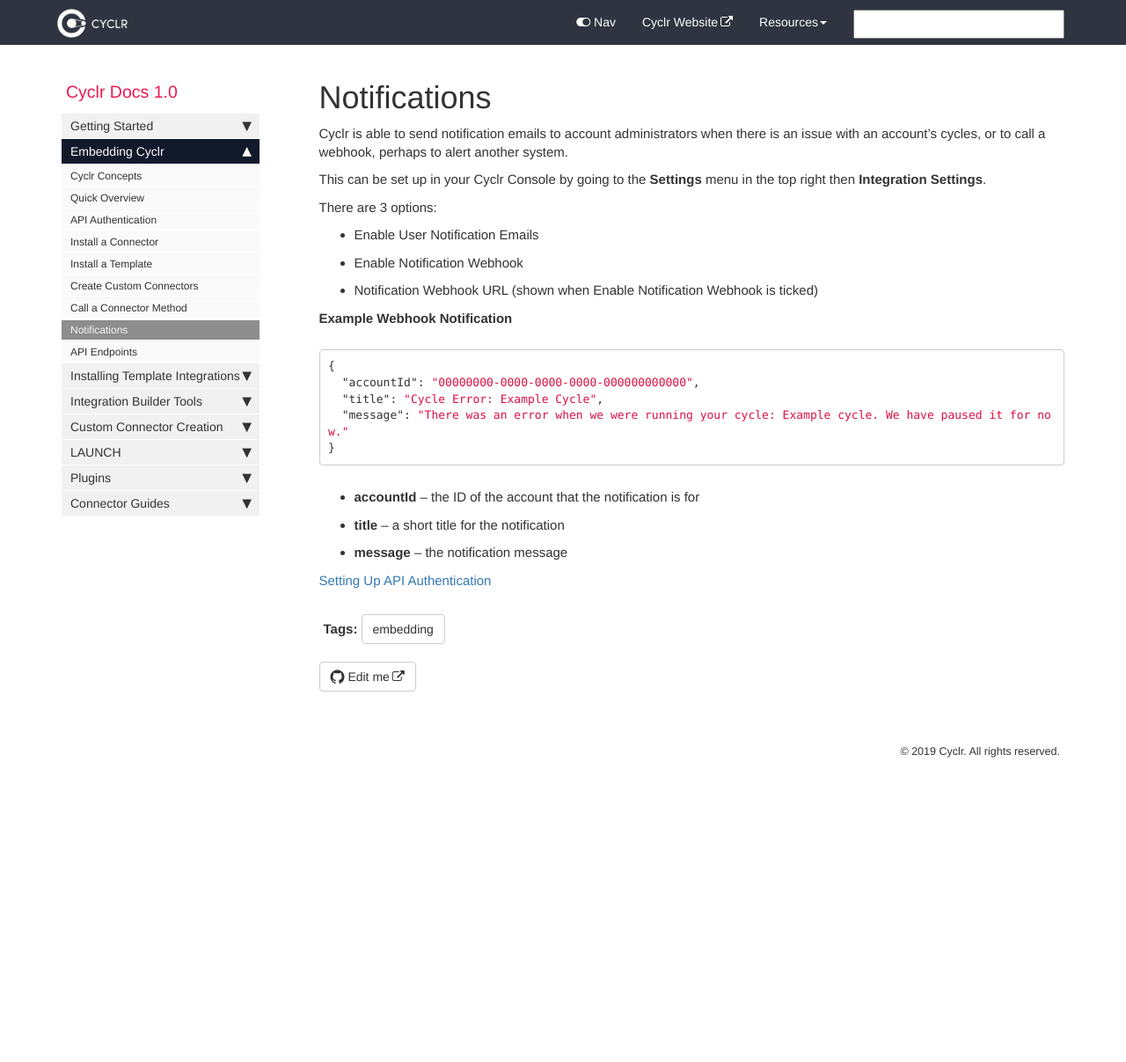
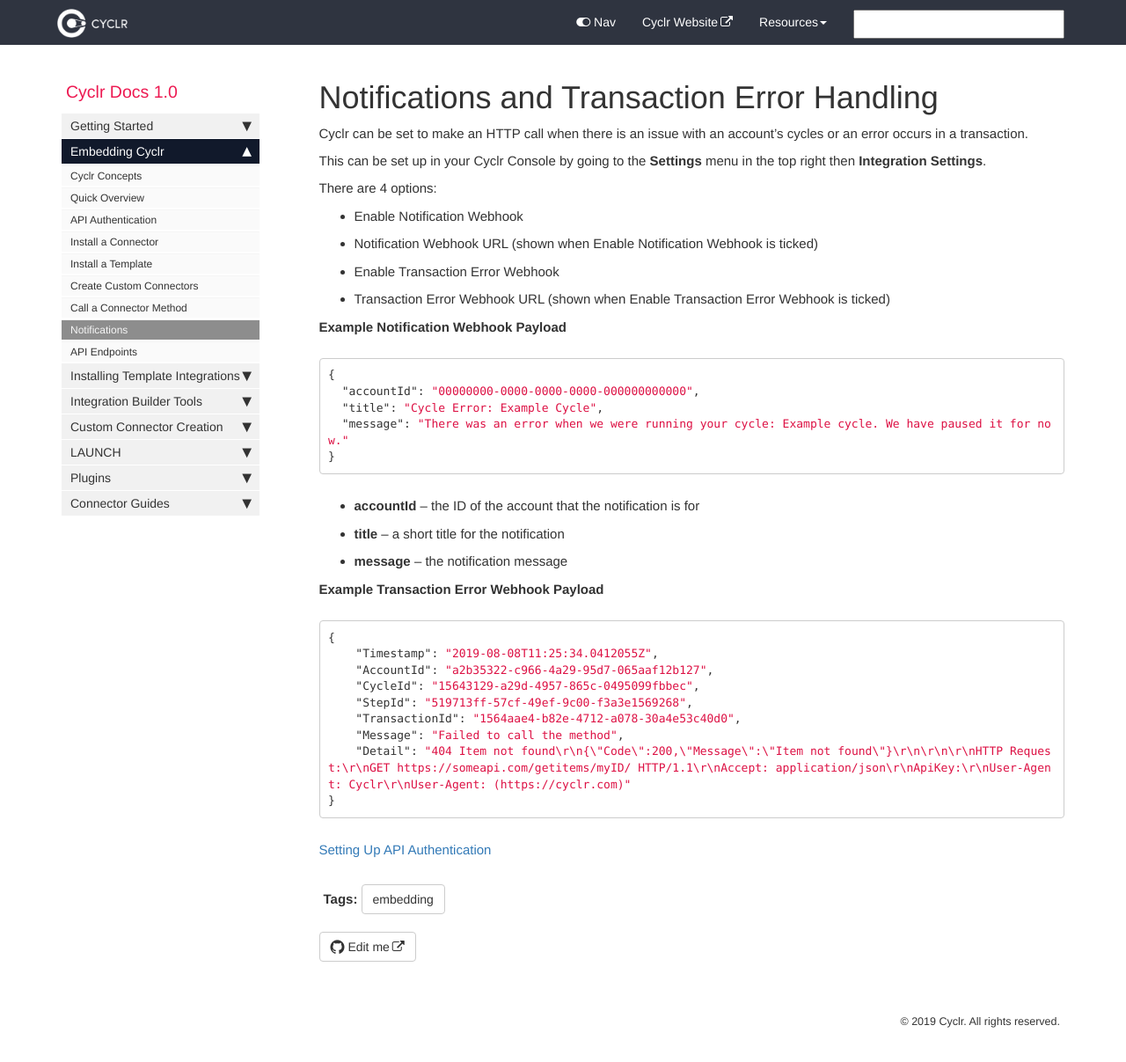
Before and after one commit to sneakysneak/docs, a Jekyll site: the page built from pages/embedding/notifications.md, in a window 1280 px wide and 1230 px high. Shown: the top 1207 px of the window at 88% size. Built offline with Jekyll 4.4.1, drawn with Linux system fonts in a browser that asks for light colours; nearby versions of some CDN libraries; comment, search, counter and statistics services are not loaded.

Commit message:
Added Transaction Error Webhook

````diff
--- a/pages/embedding/notifications.md
+++ b/pages/embedding/notifications.md
@@ -1,22 +1,23 @@
 ---
-title: Notifications
+title: Notifications and Transaction Error Handling
 sidebar: cyclr_sidebar
 permalink: notifications
 tags: [embedding]
 ---
 
-Cyclr is able to send notification emails to account administrators when there is an issue with an account's cycles, or to call a webhook, perhaps to alert another system.
+Cyclr can be set to make an HTTP call when there is an issue with an account's cycles or an error occurs in a transaction.
 
 This can be set up in your Cyclr Console by going to the **Settings** menu in the top right then **Integration Settings**.
 
-There are 3 options:
+There are 4 options:
 
-* Enable User Notification Emails
 * Enable Notification Webhook
 * Notification Webhook URL (shown when Enable Notification Webhook is ticked)
+* Enable Transaction Error Webhook
+* Transaction Error Webhook URL (shown when Enable Transaction Error Webhook is ticked)
 
 
-**Example Webhook Notification**
+**Example Notification Webhook Payload**
 ```json
 {
   "accountId": "00000000-0000-0000-0000-000000000000",
@@ -29,4 +30,22 @@ There are 3 options:
 *   **title** – a short title for the notification
 *   **message** – the notification message
 
+
+
+**Example Transaction Error Webhook Payload**
+```json
+{
+    "Timestamp": "2019-08-08T11:25:34.0412055Z",
+    "AccountId": "a2b35322-c966-4a29-95d7-065aaf12b127",
+    "CycleId": "15643129-a29d-4957-865c-0495099fbbec",
+    "StepId": "519713ff-57cf-49ef-9c00-f3a3e1569268",
+    "TransactionId": "1564aae4-b82e-4712-a078-30a4e53c40d0",
+    "Message": "Failed to call the method",
+    "Detail": "404 Item not found\r\n{\"Code\":200,\"Message\":\"Item not found\"}\r\n\r\n\r\nHTTP Request:\r\nGET https://someapi.com/getitems/myID/ HTTP/1.1\r\nAccept: application/json\r\nApiKey:\r\nUser-Agent: Cyclr\r\nUser-Agent: (https://cyclr.com)"
+}
+```
+
+
+
+
 [Setting Up API Authentication ](./api-authentication)
````
